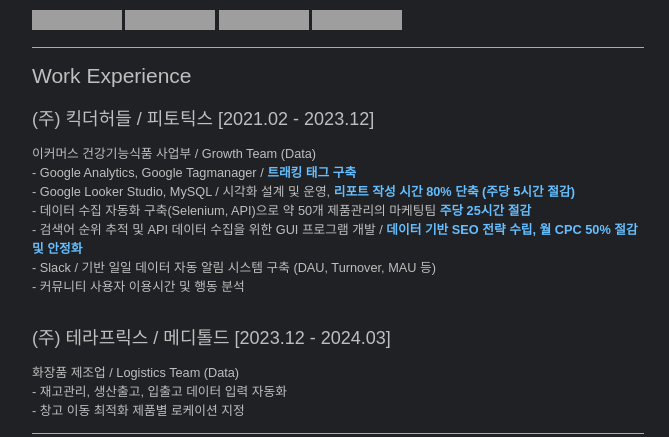
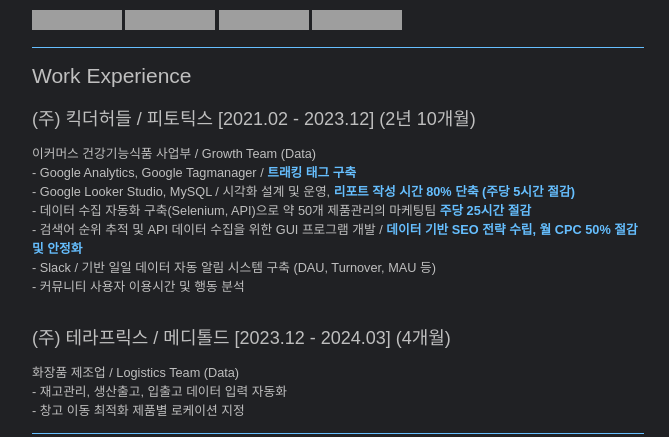
Before and after one commit to pozuhtuhv/pozuhtuhv.github.io, a Jekyll site: the page built from portfolio.html, in a window 1280 px wide, cut to the strip 895-1332 px from the top of the page. Shown: the whole strip, without its empty margins (302-971 px from the left). Built offline with Jekyll 4.4.1, drawn with Linux system fonts in a browser that asks for light colours; some web fonts are replaced; grey boxes are pictures that could not be loaded.

Commit message:
(edit) time

```diff
--- a/portfolio.html
+++ b/portfolio.html
@@ -262,7 +262,7 @@
   <hr>
 
   <h3>Work Experience</h3>
-  <h4>(주) 킥더허들 / 피토틱스 [2021.02 - 2023.12]</h4>
+  <h4>(주) 킥더허들 / 피토틱스 [2021.02 - 2023.12] (2년 10개월)</h4>
   <p>이커머스 건강기능식품 사업부 / Growth Team (Data)</p>
   <p>- Google Analytics, Google Tagmanager / <b>트래킹 태그 구축</b></p>
   <p>- Google Looker Studio, MySQL / 시각화 설계 및 운영, <b>리포트 작성 시간 80% 단축 (주당 5시간 절감)</b></p>
@@ -272,7 +272,7 @@
   <p>- 커뮤니티 사용자 이용시간 및 행동 분석</p>
 
   <br>
-  <h4>(주) 테라프릭스 / 메디톨드 [2023.12 - 2024.03]</h4>
+  <h4>(주) 테라프릭스 / 메디톨드 [2023.12 - 2024.03] (4개월)</h4>
   <p>화장품 제조업 / Logistics Team (Data)</p>
   <p>- 재고관리, 생산출고, 입출고 데이터 입력 자동화</p>
   <p>- 창고 이동 최적화 제품별 로케이션 지정</p>
```
